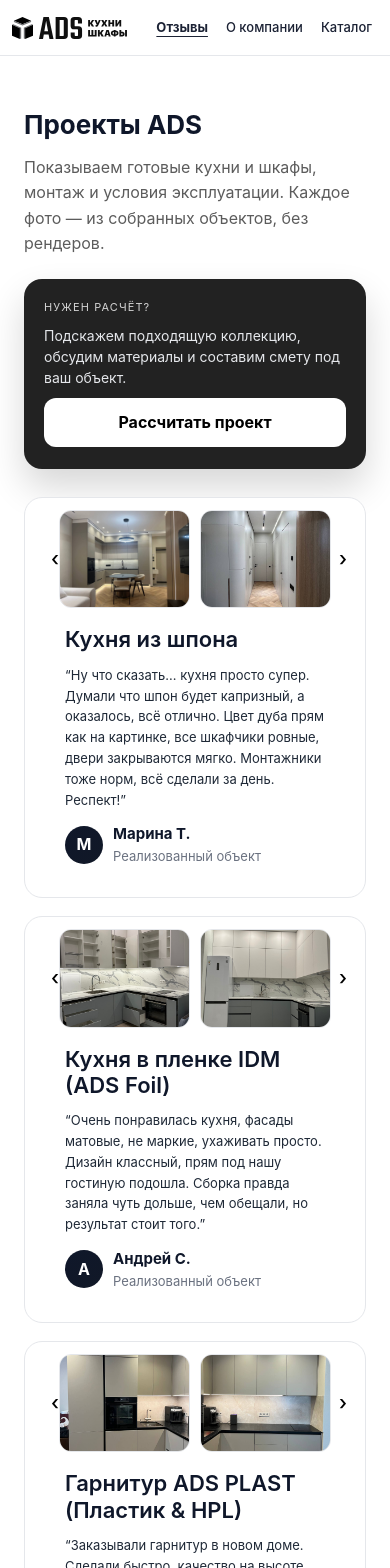
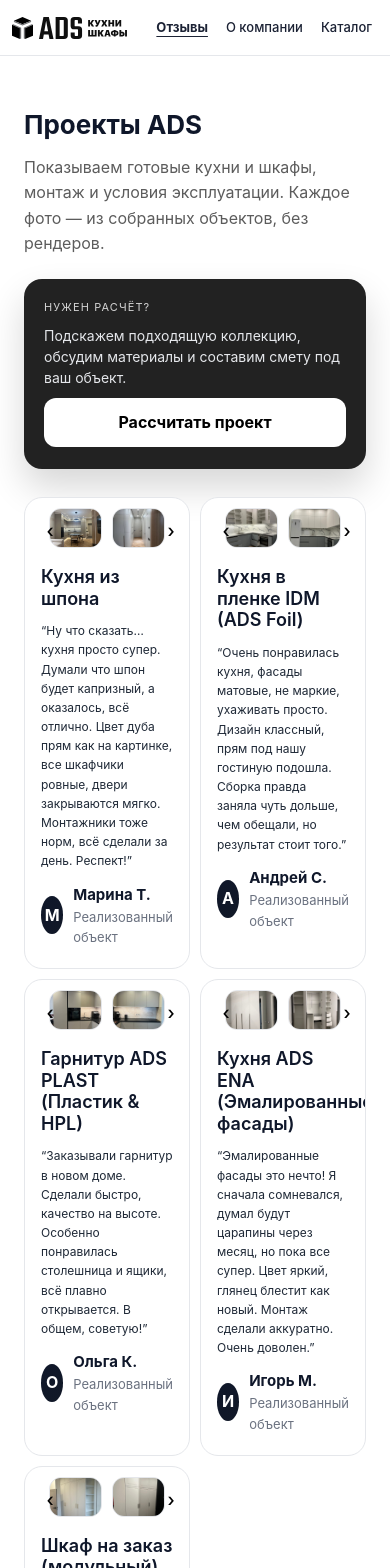
Before and after one commit to botuevaliliia/ads, a React (Vite) app in the folder kuhni-moskva/: page /reviews in a window 390 px wide. Shown: the top 1568 px of the page. Built offline with nearby package versions, Linux system fonts and the light colour scheme.

Commit message:
mobile adaptation

```diff
--- a/kuhni-moskva/src/pages/Reviews.module.css
+++ b/kuhni-moskva/src/pages/Reviews.module.css
@@ -99,6 +99,12 @@
   display: grid;
   gap: 18px;
   grid-template-columns: repeat(auto-fit, minmax(520px, 1fr));
+}
+
+@media (max-width: 1200px) {
+  .grid {
+    grid-template-columns: repeat(2, 1fr);
+  }
 }
 
 .card {
@@ -337,31 +343,58 @@
   right: 18px;
 }
 
+@media (max-width: 600px) {
+  .grid {
+    gap: 12px;
+  }
+
+  .carousel {
+    padding: 12px 28px 0;
+  }
+
+  .arrow {
+    width: 32px;
+    height: 32px;
+  }
+}
+
 @media (max-width: 480px) {
   .title {
     font-size: 26px;
   }
 
   .grid {
-    grid-template-columns: 1fr;
+    gap: 10px;
   }
 
   .carousel {
-    padding: 12px 34px 0;
+    padding: 10px 24px 0;
   }
 
   .arrow {
-    width: 36px;
-    height: 36px;
-    top: 50%;
+    width: 28px;
+    height: 28px;
+    font-size: 18px;
   }
 
   .arrowLeft {
-    left: 2px;
-    transform: translateY(-50%);
+    left: 0;
+    transform: translate(0%, -50%);
   }
   .arrowRight {
-    right: 2px;
-    transform: translateY(-50%);
+    right: 0;
+    transform: translate(0%, -50%);
+  }
+
+  .body {
+    padding: 0px 16px 20px;
+  }
+
+  .cardTitle {
+    font-size: 18px;
+  }
+
+  .quote {
+    font-size: 12px;
   }
 }
```
